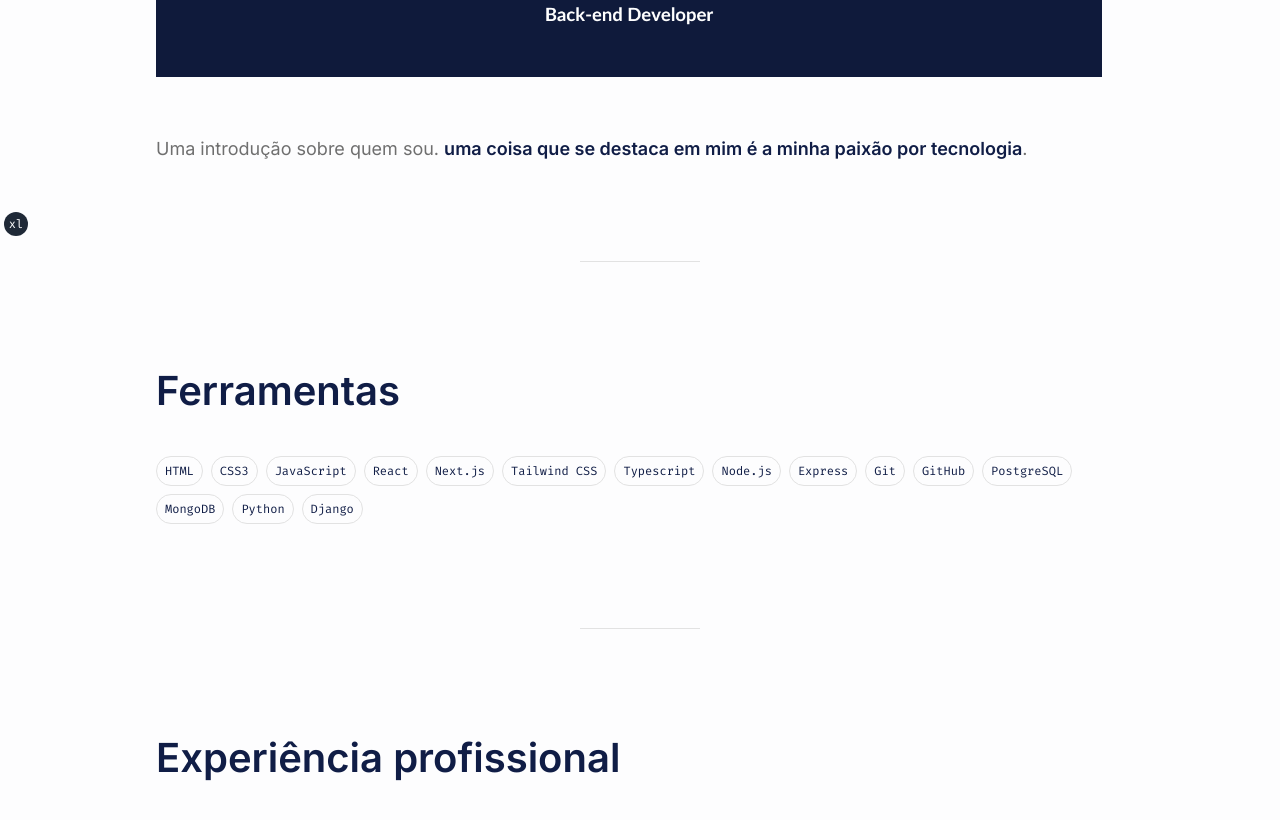
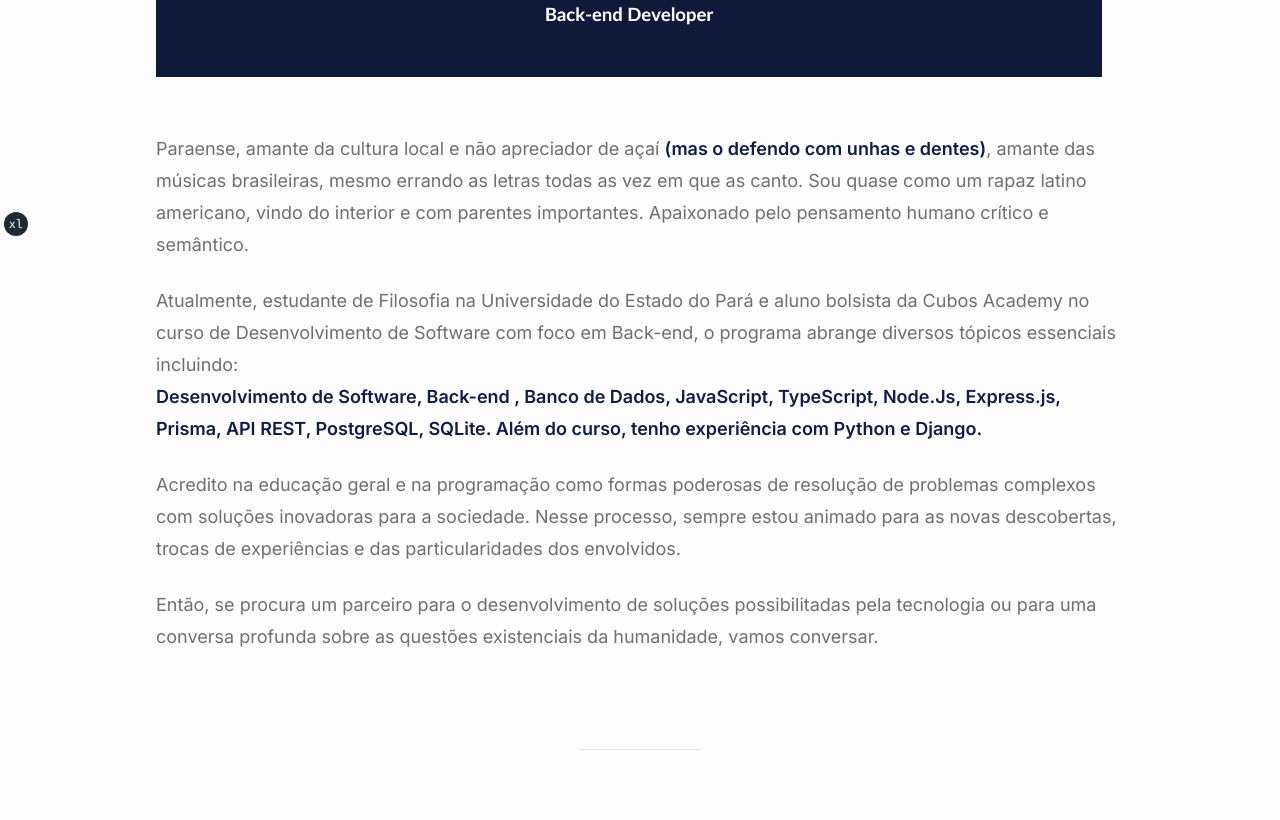
Before and after one commit to maxsonferovante/maxsonalmeida.dev, a Next.js app: page /about in a window 1280 px wide. Shown: the part 560-1380 px from the top of the page. Built offline with nearby package versions, Linux system fonts and the light colour scheme.

Commit message:
sobre atualizado

```diff
--- a/src/app/about/page.tsx
+++ b/src/app/about/page.tsx
@@ -33,8 +33,8 @@ export default function AboutPage() {
           </h1>
           <Button variant="outline" asChild>
             <a
-            className='font-mono text-base text-text-contrast sm:text-lg'
-            href="/MaxsonAlmeidaBack-endDeveloper.pdf" target="_blank">
+              className='font-mono text-base text-text-contrast sm:text-lg'
+              href="/MaxsonAlmeidaBack-endDeveloper.pdf" target="_blank">
               Currículo
             </a>
           </Button>
@@ -52,14 +52,27 @@ export default function AboutPage() {
 
         <div className="prose prose-lg mt-8 w-full max-w-none dark:prose-invert prose-p:text-accent-text prose-a:font-semibold prose-a:text-text-contrast prose-a:no-underline hover:prose-a:underline prose-strong:text-text-base sm:mt-14">
           <p>
-            Uma introdução sobre quem sou.{" "}
+            Paraense, amante da cultura local e não apreciador de açaí <strong>(mas o defendo com unhas e dentes)</strong>, amante das músicas brasileiras,
+            mesmo errando as letras todas as vez em que as canto. Sou quase como um rapaz latino americano, vindo do interior e com
+            parentes importantes. Apaixonado pelo pensamento humano crítico e semântico.
+          </p>
+          <p>
+            Atualmente, estudante de Filosofia na Universidade do Estado do Pará e aluno bolsista da Cubos Academy no curso de Desenvolvimento de Software com foco em Back-end, o programa abrange diversos tópicos essenciais incluindo:
+            <br />
             <strong>
-              uma coisa que se destaca em mim é a minha paixão por tecnologia
+              Desenvolvimento de Software, Back-end , Banco de Dados,
+              JavaScript, TypeScript, Node.Js, Express.js, Prisma, API REST,
+              PostgreSQL, SQLite. Além do curso, tenho experiência com Python e Django.
             </strong>
-            .
           </p>
-
-
+          <p>
+            Acredito na educação geral e na programação como formas poderosas de resolução de problemas complexos com soluções
+            inovadoras para a sociedade. Nesse processo, sempre estou animado para as novas descobertas, trocas de experiências e das
+            particularidades dos envolvidos.
+          </p>
+          <p>
+            Então, se procura um parceiro para o desenvolvimento de soluções possibilitadas pela tecnologia ou para uma conversa profunda sobre
+            as questões existenciais da humanidade, vamos conversar. </p>
         </div>
       </section>
 
```
